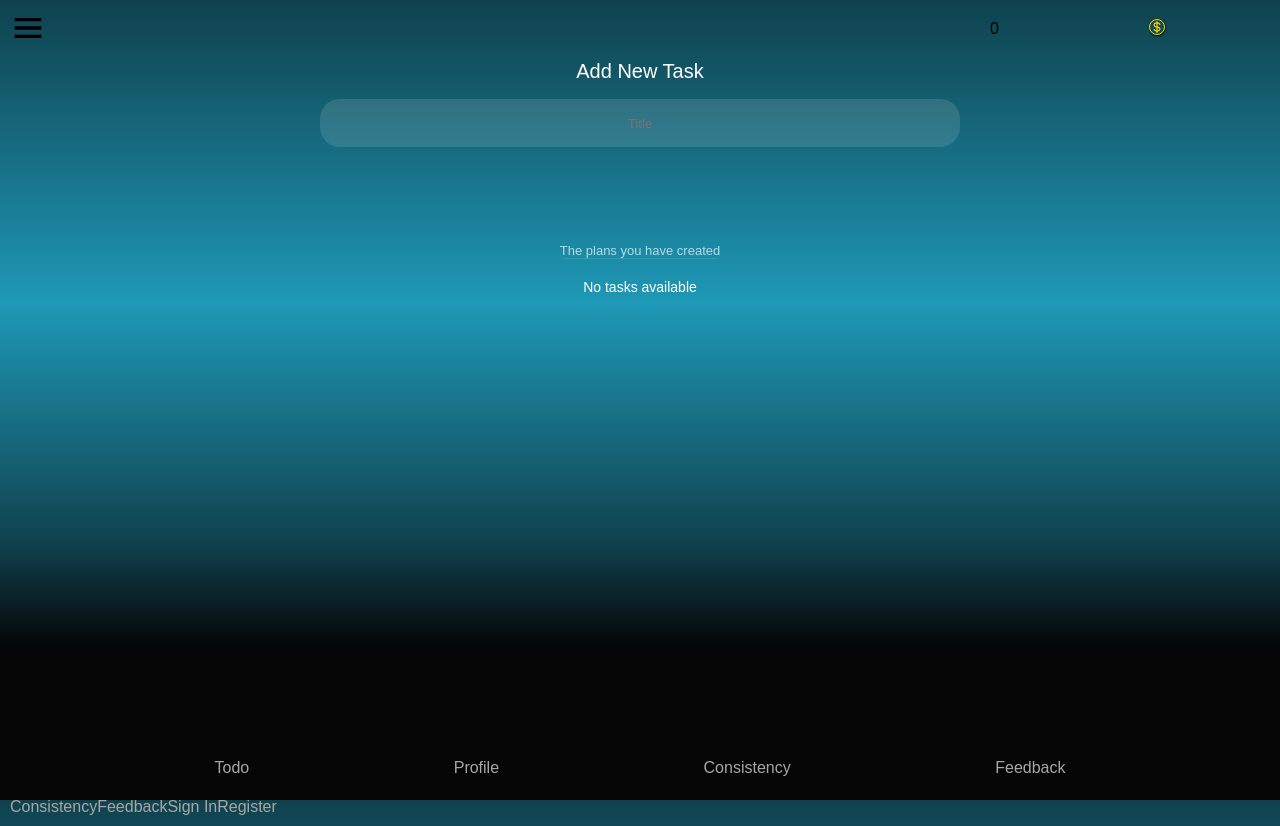
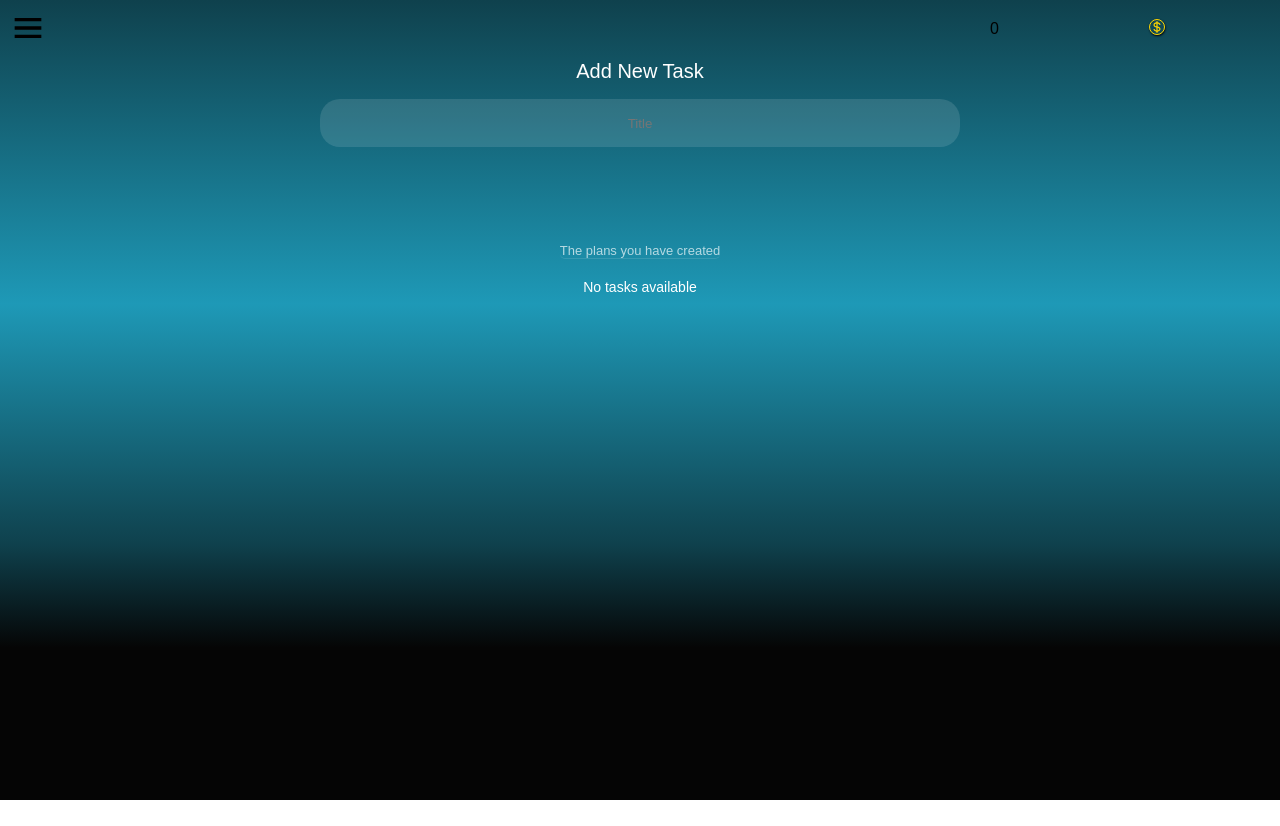
Before and after one commit to Mezsoa/InVx_Frontend, a React (Vite) app: page /todo in a window 1280 px wide. After the commit the page ends 800 px from the top, so only its background shows below. Built offline with nearby package versions, Linux system fonts and the light colour scheme.

Commit message:
working on upgrade replace original with upgrade

```diff
--- a/src/component/footer/Footer.css
+++ b/src/component/footer/Footer.css
@@ -1,32 +1,16 @@
-.footer {
-    display: grid;
-    grid-template-columns: 1fr;
-    grid-template-rows: 60px 60px;
-    grid-template-areas:
-      "over"
-      "under";
-    /* border-top: 1px solid black; */
-    /* background-color: white; */
+
+  .footer {
     padding: 10px;
-    font-weight: 600;
-    position: static;
-    width: 100vw;
-  }
-
-  .over {
-    grid-area: over;
     display: flex;
     justify-content: center;
-    align-items: center;
+    width: 100%;
+    height: 8rem;
   }
-
-  .under {
-    grid-area: under;
+  .footer-desktop{
     display: flex;
-    justify-content: center;
     justify-content: space-evenly;
-    align-items: center;
-    max-height: 60px;
+    align-items: end;
+    width: 100%;
   }
 
   .footer a {
@@ -38,37 +22,19 @@
     text-decoration: none;
   }
 
-
-  /*===============================================*/
-  /* Mobile */
-  @media screen and (max-width: 599px) {
-    .footer-desktop, .over {
-      display: none;
-    }
-  }
-
   /*===============================================*/
   /* Desktop */
-  @media screen and (min-width: 600px) and (min-height: 1000px) {
-    .over,
-    .under {
-      display: none;
-    }
+  @media screen and (min-width: 200px) and (min-height: 1000px) {
 
     .footer {
-      display: flex;
-      /* background: linear-gradient(180deg, #0f414d00 0%, #0f434e 25%, #0a21278f 99%); */
-      padding: 10px;
       font-weight: 600;
       justify-content: center;
       height: 10rem;
-      align-items: center;
-      margin-top: 13rem;
+      margin-top: 14rem;
       border: none;
     }
     .footer-desktop {
-      display: flex;
-      gap: 50px;
       align-items: center;
+      width: 50%;
     }
   }
--- a/src/component/footer/Footer.jsx
+++ b/src/component/footer/Footer.jsx
@@ -1,58 +1,37 @@
-
 import { Link } from "react-router-dom";
 import "./Footer.css";
 import { AuthContext } from "../context/AuthContext";
 import { useState, useContext } from "react";
 
-
 const Footer = () => {
-
-  const {logout} = useContext(AuthContext);
+  const { logout } = useContext(AuthContext);
 
   const handleLogout = async () => {
     await logout();
     window.location.reload();
-  }
+  };
 
   function checkLogin() {
     if (localStorage.getItem("loggedInUserId") === null) {
-      return (
-        <div className="footer-desktop">
-          <Link to="/consistency">Consistency</Link>
-          <Link to="/feedback">Feedback</Link>
-          {/* <Link to="/todo">Todo</Link> */}
-          <Link to="/login">Sign In</Link>
-          <Link to="/signup">Register</Link>
-        </div>
-      );
+      return null;
     } else {
       return (
         <div className="footer-desktop">
-          <Link to="/consistency">Consistency</Link>
+          <Link to="/todo">Todo</Link>
+          <Link to="/profile">Profile</Link>
           <Link to="/feedback">Feedback</Link>
-          {/* <Link to="/todo">Todo</Link> */}
-          {/* <Link to="/profile">Profile</Link> */}
-          <Link className="logout" to="/login" onClick={handleLogout}>Sign out</Link>
+          <Link className="logout" to="/login" onClick={handleLogout}>
+            Sign out
+          </Link>
         </div>
       );
     }
   }
 
   return (
-    <footer className="footer">
-      <div className="under">
-        <Link to="/todo">Todo</Link>
-        <Link to="/profile">Profile</Link>
-        <Link to="/consistency">Consistency</Link>
-        <Link to="/feedback">Feedback</Link>
-      </div>
-      <div className="over">
-        {/*<a href="#">Sign In / Register</a>*/}
-      </div>
-      <>
-      {checkLogin()}
-      </>
-    </footer>
+    <>
+      <footer className="footer">{checkLogin()}</footer>
+    </>
   );
 };
 
--- a/src/component/profile/Profile.css
+++ b/src/component/profile/Profile.css
@@ -51,6 +51,8 @@
   align-items: center;
   justify-content: center;
   border-radius: 5px;
+  width: 100%;
+  height: 2.38rem;
 }
 /*ICON BOARD*/
 .profile-iconboard-container {
```
Also changed, not shown: src/component/profile/Profile.jsx (+248 -27 lines).
